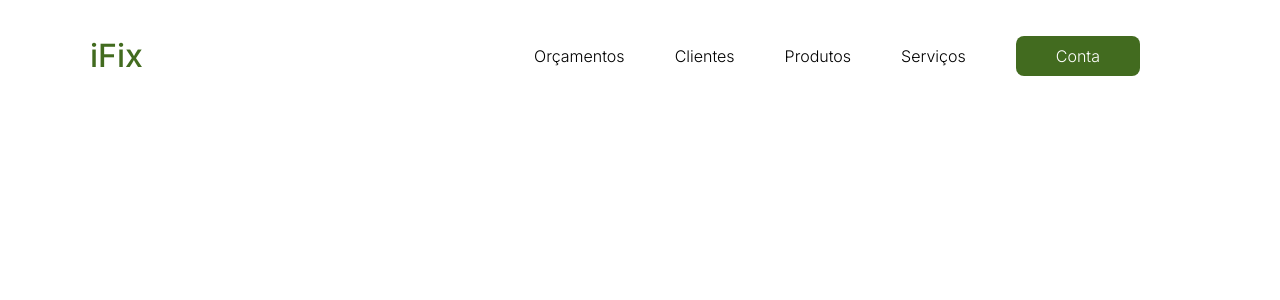
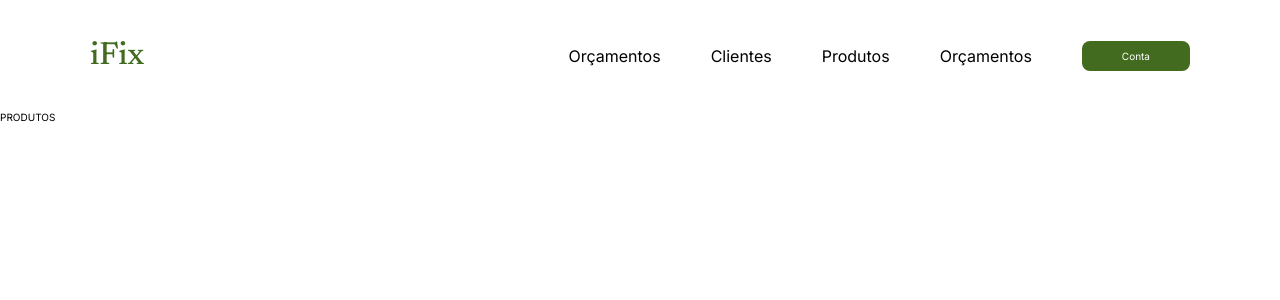
Before and after one commit to rodrigobpe/eng-I_sistemaDeManutencao, a Vue app: page /products in a window 1280 px wide. Shown: the top 300 px of the page. Built offline with nearby package versions, Linux system fonts and the light colour scheme.

Commit message:
fix: reolvido problema dos links no header

```diff
--- a/index.html
+++ b/index.html
@@ -10,6 +10,8 @@
   <link rel="preconnect" href="https://fonts.gstatic.com" crossorigin>
   <link href="https://fonts.googleapis.com/css2?family=Inter:wght@100;200;300;400;500;600;700;800;900&display=swap"
     rel="stylesheet">
+  <link href="https://fonts.googleapis.com/css2?family=Newsreader:wght@200;300;400;500;600;700;800&display=swap"
+    rel="stylesheet">
   <title>Serviços e Manutenção</title>
 </head>
 
--- a/src/components/Navbar.vue
+++ b/src/components/Navbar.vue
@@ -1,19 +1,19 @@
 <script setup>
-const links = ['Orçamentos','Clientes',"Produtos","Serviços"]
-const props = defineProps(['logo'])
+import utils from '../utils'
+const props = defineProps(["logo"]);
 </script>
 <template>
   <header class="nav-container">
     <span class="nav-logo">{{ props.logo }}</span>
     <ul class="nav-items">
-            <li class="nav-item" v-for="link in links" :key="link">{{ link }}</li>
+        <li class="nav-item" v-for="link in utils.linkNavbar" :key="link"><a :href="link.path">{{ link.name }}</a></li>
         <li class="nav-item account">Conta</li>
     </ul>
   </header>
 </template>
 
 <style>
-.nav-container{
+.nav-container {
   display: flex;
   padding: 0 9rem;
   align-items: center;
@@ -22,34 +22,35 @@ const props = defineProps(['logo'])
   background-color: var(--color-positive);
 }
 
-.nav-items{
+.nav-items {
   display: flex;
   align-items: center;
+  cursor: pointer;
+}
+
+.nav-item a{
+  margin-right: 5rem;
+  transition: all 0.3s ease-in-out;
+  color: var(--color-negative);
   font-size: 1.6rem;
   line-height: 2.08rem;
   text-transform: capitalize;
-    color: var(--color-negative);
-    cursor: pointer;
 }
 
-.nav-item{
-    margin-right: 5rem;
-    transition: all 0.3s ease-in-out;
-}
-
-.account{
+.account {
   color: white;
   padding: 1rem 4rem;
   background-color: var(--color-green);
   border-radius: 8px;
 }
-.nav-item:hover{
-    color: var(--color-aquamarine);
+.nav-item a:hover {
+  color: var(--color-green);
 }
 
-.nav-logo{
+.nav-logo {
   color: var(--color-green);
   font-size: 3.2rem;
-    font-weight:500;
+  font-family: "Newsreader", serif;
+  font-weight: 500;
 }
 </style>
--- a/src/globalSettings/Elements/Base/index.css
+++ b/src/globalSettings/Elements/Base/index.css
@@ -2,5 +2,9 @@ html{
     width: 100vw;
     font-family: 'Inter', sans-serif;
     font-size: 10px;
-    font-weight: 300;
+    font-weight: 400;
 }
+
+a{
+    text-decoration: none;
+}
--- /dev/null
+++ b/src/pages/Budget.vue
@@ -0,0 +1,10 @@
+<script setup>
+</script>
+<template>
+  <h1>ORÇAMENTO</h1>
+</template>
+
+
+<style>
+
+</style>
--- /dev/null
+++ b/src/pages/Clients.vue
@@ -0,0 +1,11 @@
+<script setup>
+
+</script>
+<template>
+  <h1>CLIENTES</h1>
+</template>
+
+
+<style>
+
+</style>
--- /dev/null
+++ b/src/pages/Products.vue
@@ -0,0 +1,10 @@
+<script setup>
+</script>
+<template>
+  <h1>PRODUTOS</h1>
+</template>
+
+
+<style>
+
+</style>
--- /dev/null
+++ b/src/pages/Services.vue
@@ -0,0 +1,11 @@
+<script setup>
+
+</script>
+<template>
+  <h1>SERVIÇOS</h1>
+</template>
+
+
+<style>
+
+</style>
--- /dev/null
+++ b/src/utils/index.js
@@ -0,0 +1,3 @@
+import linkNavbar from "./linksNavbar";
+
+export default {linkNavbar}
--- /dev/null
+++ b/src/utils/linksNavbar.js
@@ -0,0 +1,20 @@
+const linkNavbar = [
+    {
+        path: "/budget",
+        name: "Orçamentos",
+    },
+    {
+        path: "/clients",
+        name: "Clientes",
+    },
+    {
+        path: "/products",
+        name: "Produtos",
+    },
+    {
+        path: "/budget",
+        name: "Orçamentos",
+    },
+];
+
+export default linkNavbar;
```
Also changed, not shown: src/router/index.js (+23 -3 lines). Lines whose indentation alone changed are shown as unchanged.
